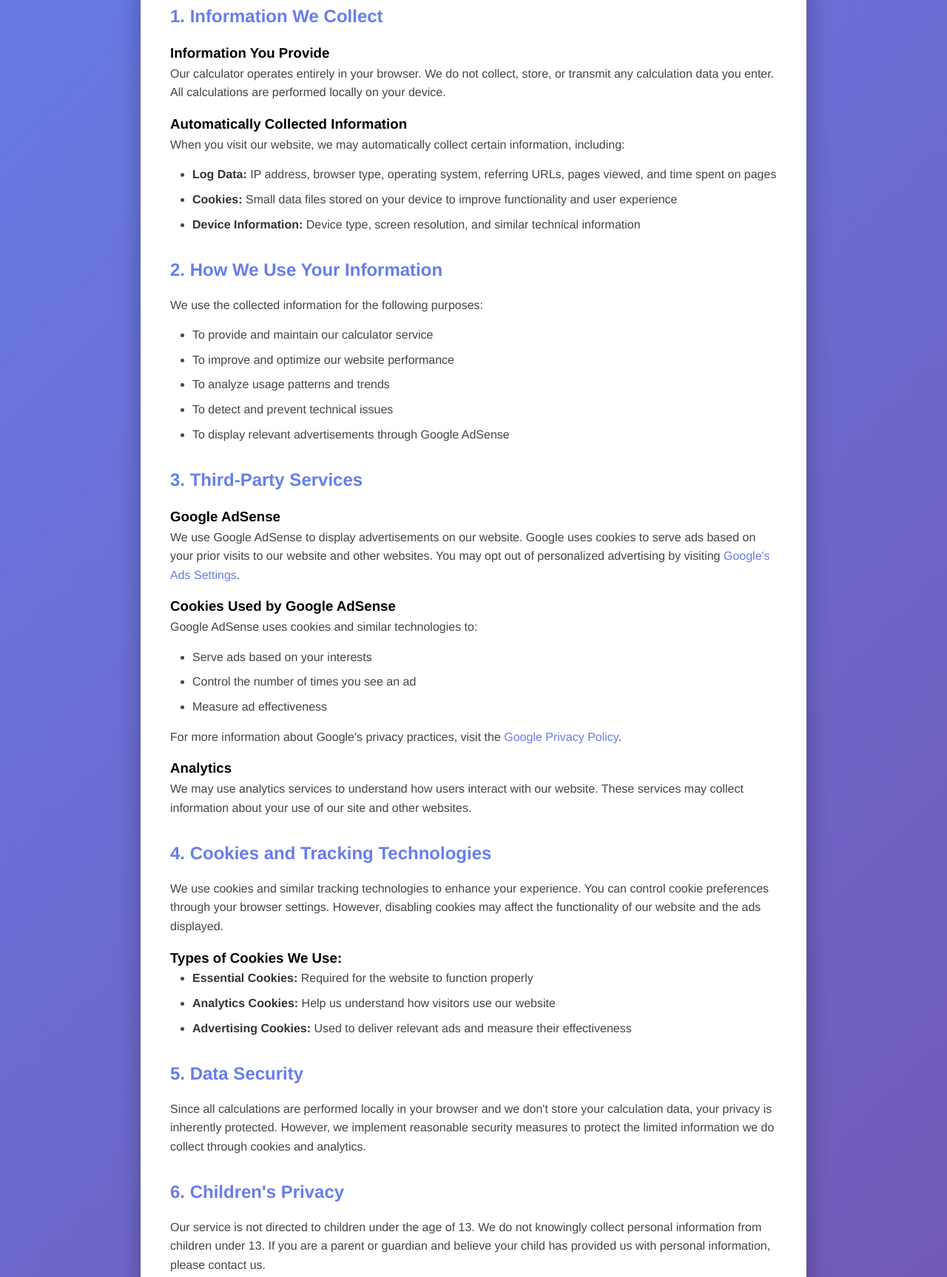
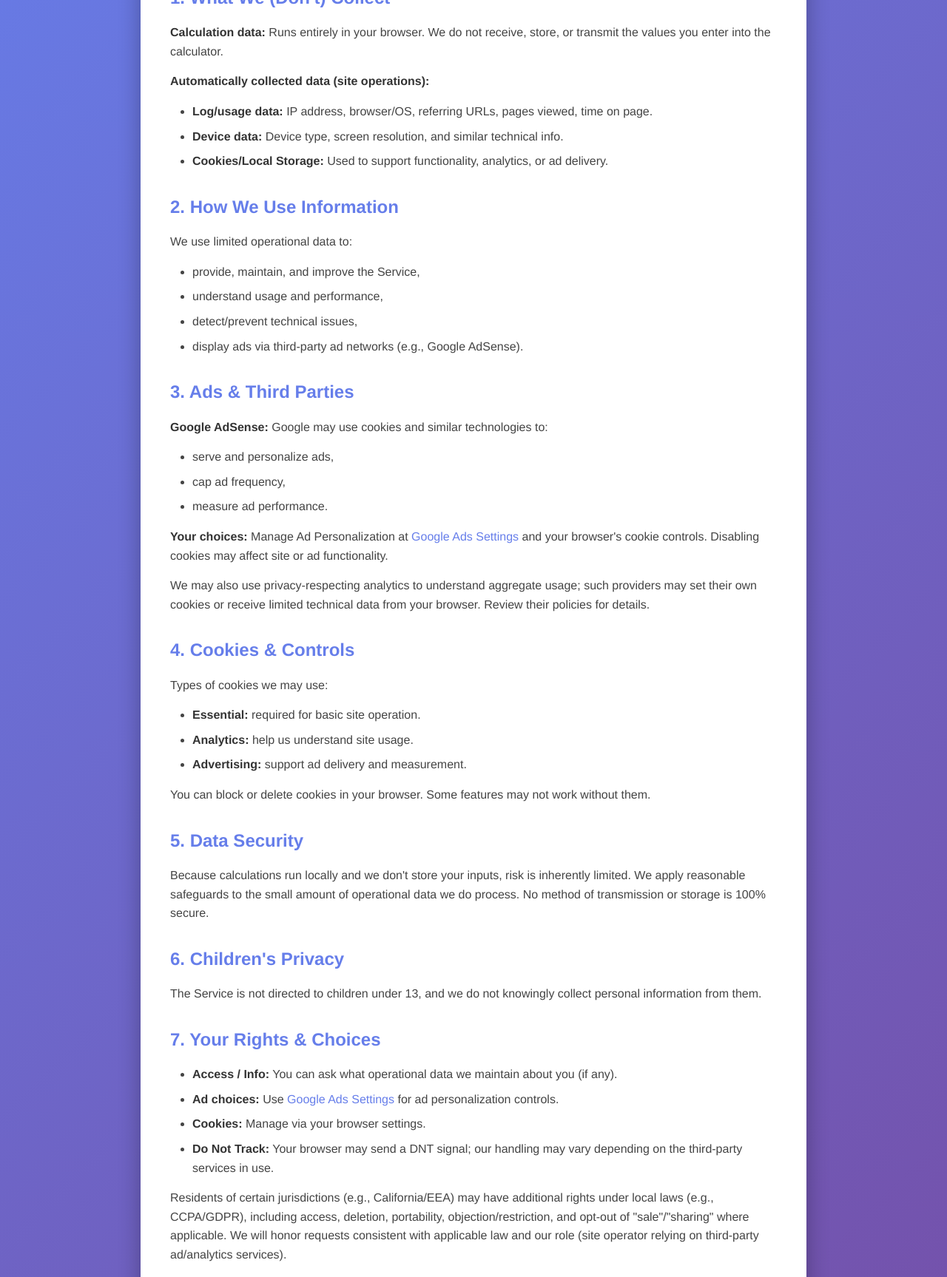
Before and after one commit to CNNMN01/tax-calculator-web, a plain HTML site: page privacy.html in a window 1280 px wide. Shown: the part 356-2083 px from the top of the page at 74% size. Drawn offline with Linux system fonts and the light colour scheme.

Commit message:
Update privacy.html

```diff
--- a/privacy.html
+++ b/privacy.html
@@ -115,121 +115,94 @@
         <p class="last-updated">Last Updated: October 2, 2025</p>
 
         <div class="section">
-            <p>Welcome to Tax Calculator. We respect your privacy and are committed to protecting your personal information. This Privacy Policy explains how we collect, use, and safeguard your information when you use our calculator service.</p>
+            <p>This Privacy Policy explains how Tax Calculator handles information when you use the website and calculator (the "Service").</p>
         </div>
 
-        <h2>1. Information We Collect</h2>
+        <h2>1. What We (Don't) Collect</h2>
         <div class="section">
-            <h3>Information You Provide</h3>
-            <p>Our calculator operates entirely in your browser. We do not collect, store, or transmit any calculation data you enter. All calculations are performed locally on your device.</p>
+            <p><strong>Calculation data:</strong> Runs entirely in your browser. We do not receive, store, or transmit the values you enter into the calculator.</p>
 
-            <h3>Automatically Collected Information</h3>
-            <p>When you visit our website, we may automatically collect certain information, including:</p>
+            <p><strong>Automatically collected data (site operations):</strong></p>
             <ul>
-                <li><strong>Log Data:</strong> IP address, browser type, operating system, referring URLs, pages viewed, and time spent on pages</li>
-                <li><strong>Cookies:</strong> Small data files stored on your device to improve functionality and user experience</li>
-                <li><strong>Device Information:</strong> Device type, screen resolution, and similar technical information</li>
+                <li><strong>Log/usage data:</strong> IP address, browser/OS, referring URLs, pages viewed, time on page.</li>
+                <li><strong>Device data:</strong> Device type, screen resolution, and similar technical info.</li>
+                <li><strong>Cookies/Local Storage:</strong> Used to support functionality, analytics, or ad delivery.</li>
             </ul>
         </div>
 
-        <h2>2. How We Use Your Information</h2>
+        <h2>2. How We Use Information</h2>
         <div class="section">
-            <p>We use the collected information for the following purposes:</p>
+            <p>We use limited operational data to:</p>
             <ul>
-                <li>To provide and maintain our calculator service</li>
-                <li>To improve and optimize our website performance</li>
-                <li>To analyze usage patterns and trends</li>
-                <li>To detect and prevent technical issues</li>
-                <li>To display relevant advertisements through Google AdSense</li>
+                <li>provide, maintain, and improve the Service,</li>
+                <li>understand usage and performance,</li>
+                <li>detect/prevent technical issues,</li>
+                <li>display ads via third-party ad networks (e.g., Google AdSense).</li>
             </ul>
         </div>
 
-        <h2>3. Third-Party Services</h2>
+        <h2>3. Ads & Third Parties</h2>
         <div class="section">
-            <h3>Google AdSense</h3>
-            <p>We use Google AdSense to display advertisements on our website. Google uses cookies to serve ads based on your prior visits to our website and other websites. You may opt out of personalized advertising by visiting <a href="https://www.google.com/settings/ads" target="_blank">Google's Ads Settings</a>.</p>
+            <p><strong>Google AdSense:</strong> Google may use cookies and similar technologies to:</p>
+            <ul>
+                <li>serve and personalize ads,</li>
+                <li>cap ad frequency,</li>
+                <li>measure ad performance.</li>
+            </ul>
 
-            <h3>Cookies Used by Google AdSense</h3>
-            <p>Google AdSense uses cookies and similar technologies to:</p>
-            <ul>
-                <li>Serve ads based on your interests</li>
-                <li>Control the number of times you see an ad</li>
-                <li>Measure ad effectiveness</li>
-            </ul>
-            <p>For more information about Google's privacy practices, visit the <a href="https://policies.google.com/privacy" target="_blank">Google Privacy Policy</a>.</p>
+            <p><strong>Your choices:</strong> Manage Ad Personalization at <a href="https://www.google.com/settings/ads" target="_blank">Google Ads Settings</a> and your browser's cookie controls. Disabling cookies may affect site or ad functionality.</p>
 
-            <h3>Analytics</h3>
-            <p>We may use analytics services to understand how users interact with our website. These services may collect information about your use of our site and other websites.</p>
+            <p>We may also use privacy-respecting analytics to understand aggregate usage; such providers may set their own cookies or receive limited technical data from your browser. Review their policies for details.</p>
         </div>
 
-        <h2>4. Cookies and Tracking Technologies</h2>
+        <h2>4. Cookies & Controls</h2>
         <div class="section">
-            <p>We use cookies and similar tracking technologies to enhance your experience. You can control cookie preferences through your browser settings. However, disabling cookies may affect the functionality of our website and the ads displayed.</p>
+            <p>Types of cookies we may use:</p>
+            <ul>
+                <li><strong>Essential:</strong> required for basic site operation.</li>
+                <li><strong>Analytics:</strong> help us understand site usage.</li>
+                <li><strong>Advertising:</strong> support ad delivery and measurement.</li>
+            </ul>
 
-            <h3>Types of Cookies We Use:</h3>
-            <ul>
-                <li><strong>Essential Cookies:</strong> Required for the website to function properly</li>
-                <li><strong>Analytics Cookies:</strong> Help us understand how visitors use our website</li>
-                <li><strong>Advertising Cookies:</strong> Used to deliver relevant ads and measure their effectiveness</li>
-            </ul>
+            <p>You can block or delete cookies in your browser. Some features may not work without them.</p>
         </div>
 
         <h2>5. Data Security</h2>
         <div class="section">
-            <p>Since all calculations are performed locally in your browser and we don't store your calculation data, your privacy is inherently protected. However, we implement reasonable security measures to protect the limited information we do collect through cookies and analytics.</p>
+            <p>Because calculations run locally and we don't store your inputs, risk is inherently limited. We apply reasonable safeguards to the small amount of operational data we do process. No method of transmission or storage is 100% secure.</p>
         </div>
 
         <h2>6. Children's Privacy</h2>
         <div class="section">
-            <p>Our service is not directed to children under the age of 13. We do not knowingly collect personal information from children under 13. If you are a parent or guardian and believe your child has provided us with personal information, please contact us.</p>
+            <p>The Service is not directed to children under 13, and we do not knowingly collect personal information from them.</p>
         </div>
 
-        <h2>7. Your Rights and Choices</h2>
+        <h2>7. Your Rights & Choices</h2>
         <div class="section">
-            <p>You have the following rights regarding your information:</p>
             <ul>
-                <li><strong>Access:</strong> You can request information about the data we collect</li>
-                <li><strong>Opt-Out:</strong> You can opt out of personalized advertising through Google's Ads Settings</li>
-                <li><strong>Cookie Control:</strong> You can manage or delete cookies through your browser settings</li>
-                <li><strong>Do Not Track:</strong> You can enable "Do Not Track" signals in your browser</li>
+                <li><strong>Access / Info:</strong> You can ask what operational data we maintain about you (if any).</li>
+                <li><strong>Ad choices:</strong> Use <a href="https://www.google.com/settings/ads" target="_blank">Google Ads Settings</a> for ad personalization controls.</li>
+                <li><strong>Cookies:</strong> Manage via your browser settings.</li>
+                <li><strong>Do Not Track:</strong> Your browser may send a DNT signal; our handling may vary depending on the third-party services in use.</li>
             </ul>
+
+            <p>Residents of certain jurisdictions (e.g., California/EEA) may have additional rights under local laws (e.g., CCPA/GDPR), including access, deletion, portability, objection/restriction, and opt-out of "sale"/"sharing" where applicable. We will honor requests consistent with applicable law and our role (site operator relying on third-party ad/analytics services).</p>
         </div>
 
         <h2>8. International Users</h2>
         <div class="section">
-            <p>Our website is hosted in the United States. If you access our service from outside the United States, please be aware that your information may be transferred to, stored, and processed in the United States where our servers are located.</p>
+            <p>Hosting and processing occur in the United States. By using the Service from outside the U.S., you consent to U.S. processing consistent with this Policy and applicable law.</p>
         </div>
 
-        <h2>9. Changes to This Privacy Policy</h2>
+        <h2>9. Changes to This Policy</h2>
         <div class="section">
-            <p>We may update this Privacy Policy from time to time. We will notify you of any changes by updating the "Last Updated" date at the top of this policy. We encourage you to review this Privacy Policy periodically.</p>
+            <p>We may update this Policy from time to time. The "Last Updated" date reflects the latest version. Continued use means you accept the changes.</p>
         </div>
 
-        <h2>10. California Privacy Rights</h2>
+        <h2>10. Contact</h2>
         <div class="section">
-            <p>If you are a California resident, you have specific rights under the California Consumer Privacy Act (CCPA), including the right to know what personal information is collected, the right to delete personal information, and the right to opt-out of the sale of personal information.</p>
-        </div>
-
-        <h2>11. European Users (GDPR)</h2>
-        <div class="section">
-            <p>If you are located in the European Economic Area (EEA), you have certain rights under the General Data Protection Regulation (GDPR), including:</p>
-            <ul>
-                <li>The right to access your personal data</li>
-                <li>The right to rectification of inaccurate data</li>
-                <li>The right to erasure ("right to be forgotten")</li>
-                <li>The right to restrict processing</li>
-                <li>The right to data portability</li>
-                <li>The right to object to processing</li>
-            </ul>
-        </div>
-
-        <h2>12. Contact Us</h2>
-        <div class="section">
-            <p>If you have any questions about this Privacy Policy or our privacy practices, please contact us at:</p>
-            <p>
-                <strong>Email:</strong> privacy@taxcalculator.com<br>
-                <strong>GitHub:</strong> <a href="https://github.com/GABDM01/tax-calculator-web" target="_blank">github.com/GABDM01/tax-calculator-web</a>
-            </p>
+            <p>To ask privacy questions or make a request, open an issue in the project repository:</p>
+            <p><a href="https://github.com/CNNMN01/tax-calculator-web" target="_blank">github.com/CNNMN01/tax-calculator-web</a></p>
         </div>
 
         <div style="margin-top: 40px; padding-top: 20px; border-top: 2px solid #eee;">
```
